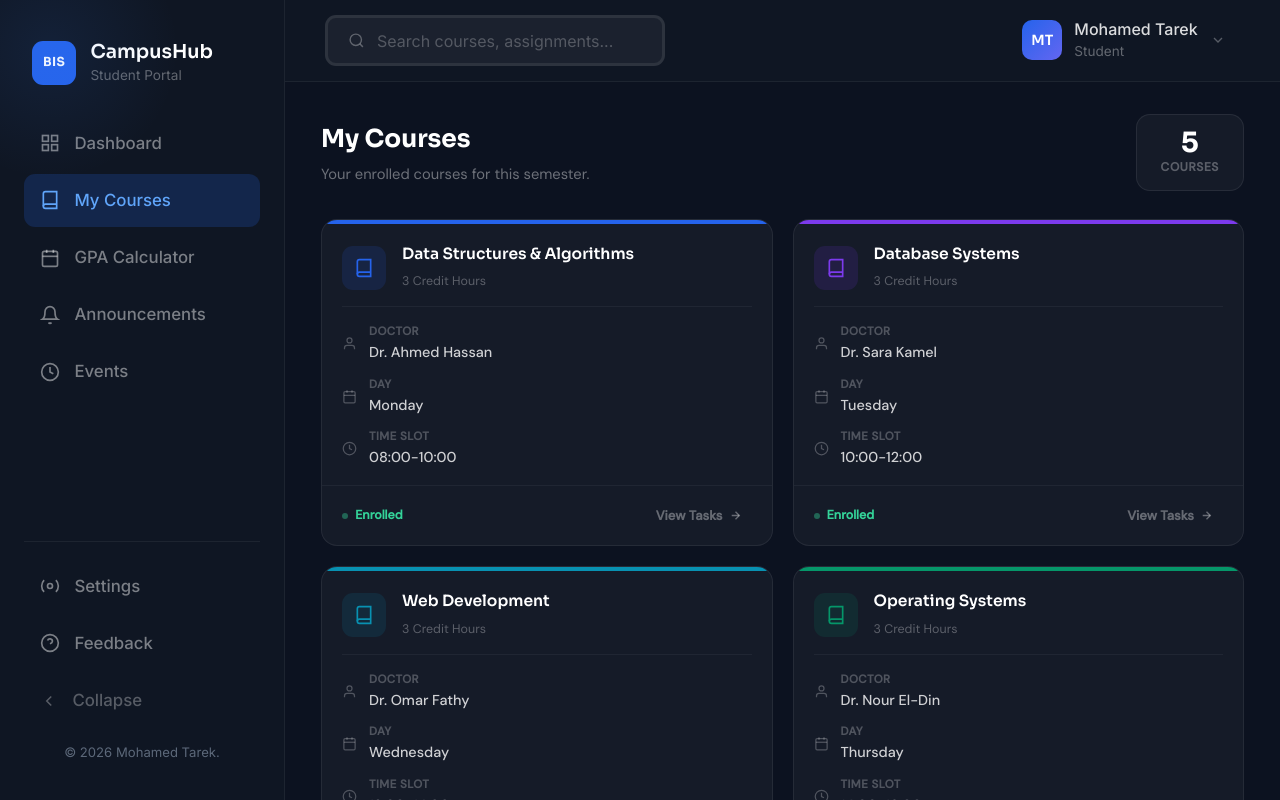
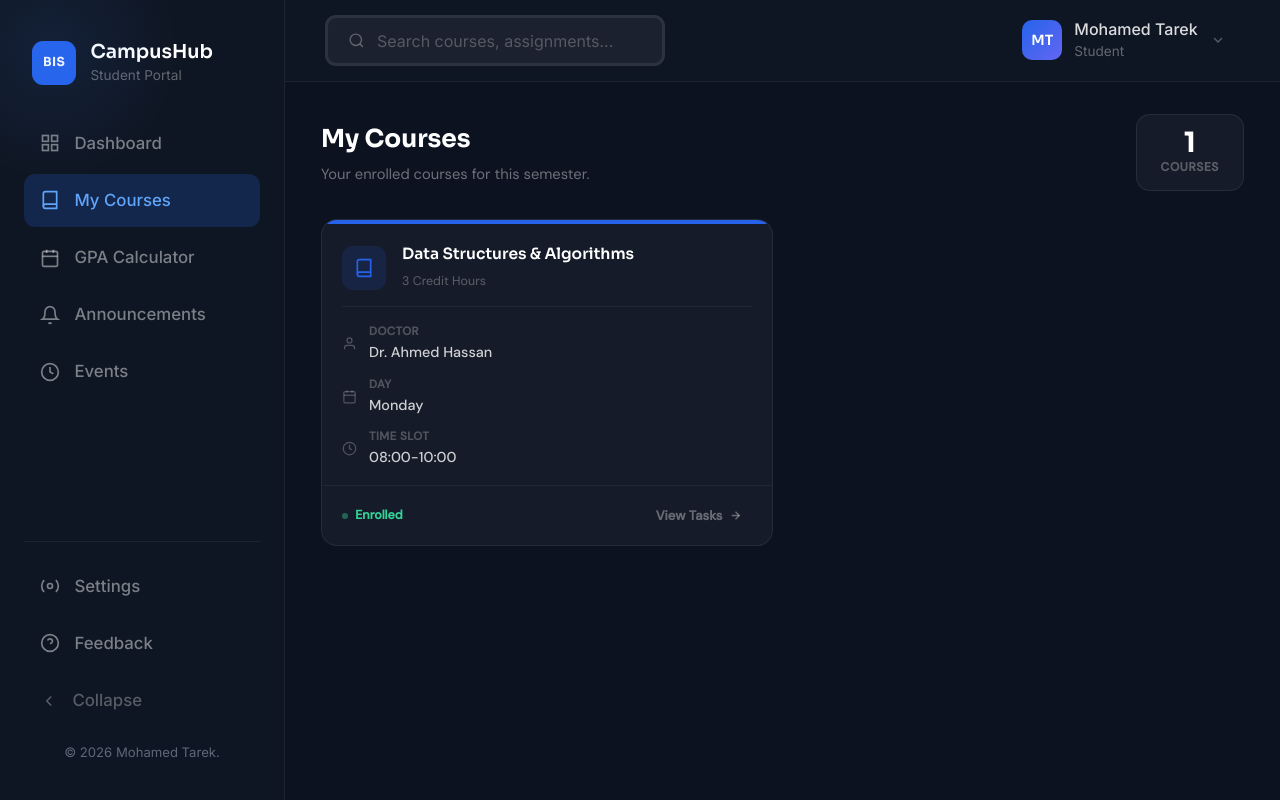
Before and after one commit to Mohamed-tarek107/Campus-Hub, an Angular app in the folder frontend/: page /myCourses in a window 1280 px wide. Built offline with nearby package versions, Linux system fonts and the light colour scheme.

Commit message:
Minor edits checking gpa advisor component

```diff
--- a/frontend/src/app/components/gpa-advisor/gpa-advisor.component.ts
+++ b/frontend/src/app/components/gpa-advisor/gpa-advisor.component.ts
@@ -29,7 +29,7 @@ export class GpaAdvisorComponent implements AfterViewChecked {
 
   // ── Messages history ──────────────────────────────────
   messages: Message[] = [];
-
+  private lastMessageCount = 0;
   // ── Quick suggestion chips ────────────────────────────
   suggestions = [
     'How can I improve my GPA?',
@@ -39,7 +39,10 @@ export class GpaAdvisorComponent implements AfterViewChecked {
   ];
 
   ngAfterViewChecked(): void {
+    if (this.messages.length !== this.lastMessageCount) {
     this.scrollToBottom();
+    this.lastMessageCount = this.messages.length;
+  }
   }
 
   // ── Toggle chat open/close ────────────────────────────
--- a/frontend/src/app/components/mycourses/mycourses.component.ts
+++ b/frontend/src/app/components/mycourses/mycourses.component.ts
@@ -45,50 +45,7 @@ export class MyCoursesComponent implements OnInit {
         { title: 'Assignment 2 — Binary Trees',    deadline: 'Mar 24, 2026', done: false },
         { title: 'Quiz — Sorting Algorithms',      deadline: 'Apr 2, 2026',  done: false },
       ]
-    },
-    {
-      course_name: 'Database Systems',
-      credits: 3,
-      doctor_name: 'Dr. Sara Kamel',
-      day: 'tuesday',
-      timeslot: '10:00-12:00',
-      tasks: [
-        { title: 'ER Diagram Submission',          deadline: 'Mar 8, 2026',  done: true  },
-        { title: 'SQL Lab Report',                 deadline: 'Mar 20, 2026', done: false },
-      ]
-    },
-    {
-      course_name: 'Web Development',
-      credits: 3,
-      doctor_name: 'Dr. Omar Fathy',
-      day: 'wednesday',
-      timeslot: '12:00-14:00',
-      tasks: [
-        { title: 'Portfolio Website',              deadline: 'Apr 1, 2026',  done: false },
-        { title: 'HTML/CSS Lab',                   deadline: 'Mar 15, 2026', done: true  },
-        { title: 'JavaScript Assignment',          deadline: 'Mar 28, 2026', done: false },
-        { title: 'Angular Component Task',         deadline: 'Apr 10, 2026', done: false },
-      ]
-    },
-    {
-      course_name: 'Operating Systems',
-      credits: 3,
-      doctor_name: 'Dr. Nour El-Din',
-      day: 'thursday',
-      timeslot: '14:00-16:00',
-      tasks: []  // no tasks yet
-    },
-    {
-      course_name: 'Software Engineering',
-      credits: 3,
-      doctor_name: 'Dr. Layla Mahmoud',
-      day: 'saturday',
-      timeslot: '10:00-12:00',
-      tasks: [
-        { title: 'Requirements Document',          deadline: 'Mar 18, 2026', done: true  },
-        { title: 'System Design Diagram',          deadline: 'Apr 5, 2026',  done: false },
-      ]
-    },
+    }
   ];
 
   ngOnInit(): void {
@@ -96,6 +53,12 @@ export class MyCoursesComponent implements OnInit {
     // Each course should include its tasks array from the API
     // or: GET /api/student/courses/:course_id/tasks per course when modal opens
   }
+
+  loadCourses_Tasks(){
+
+  }
+
+
 
   openTasks(course: Course): void {
     this.selectedCourse = course;
```
